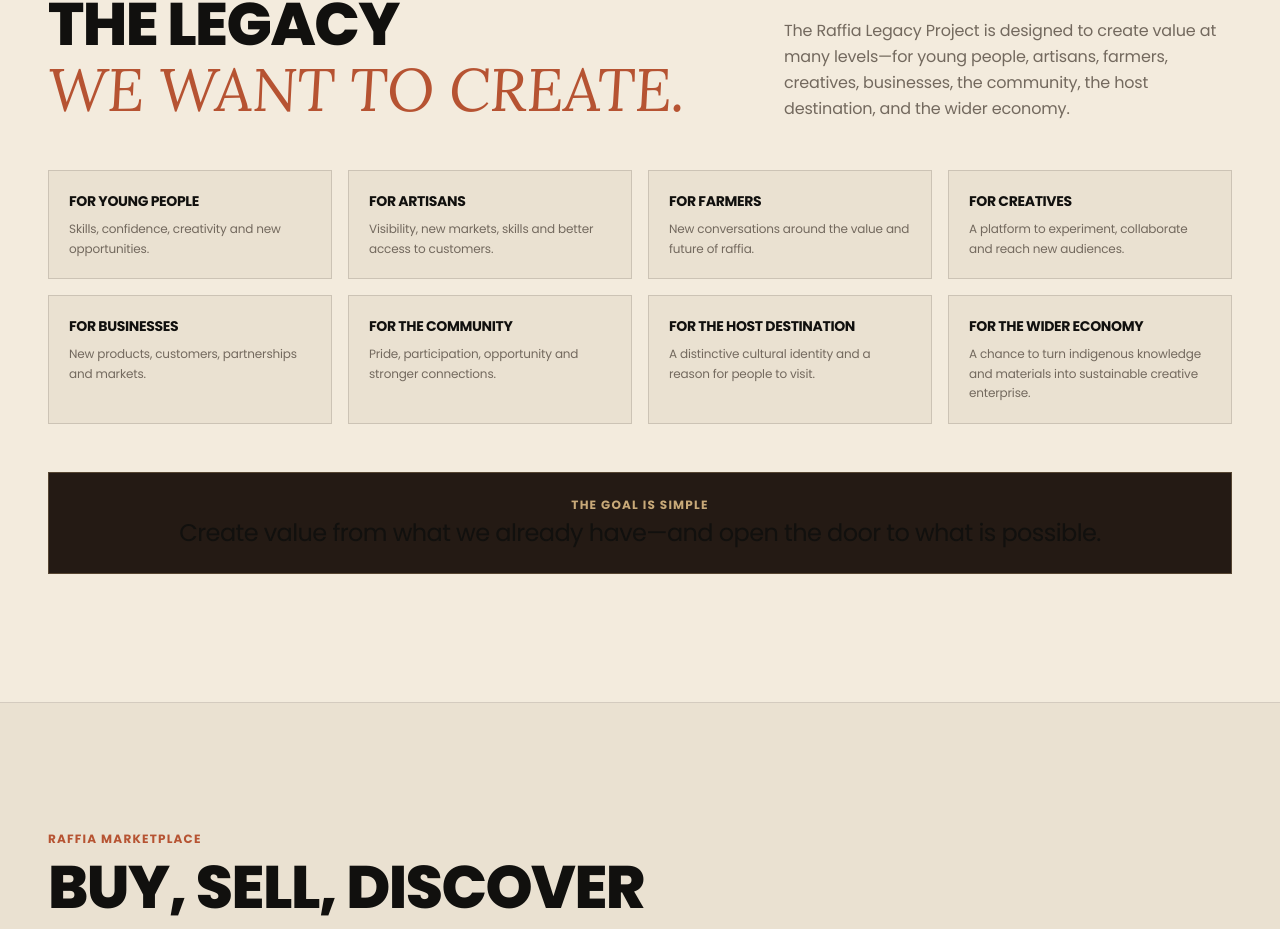
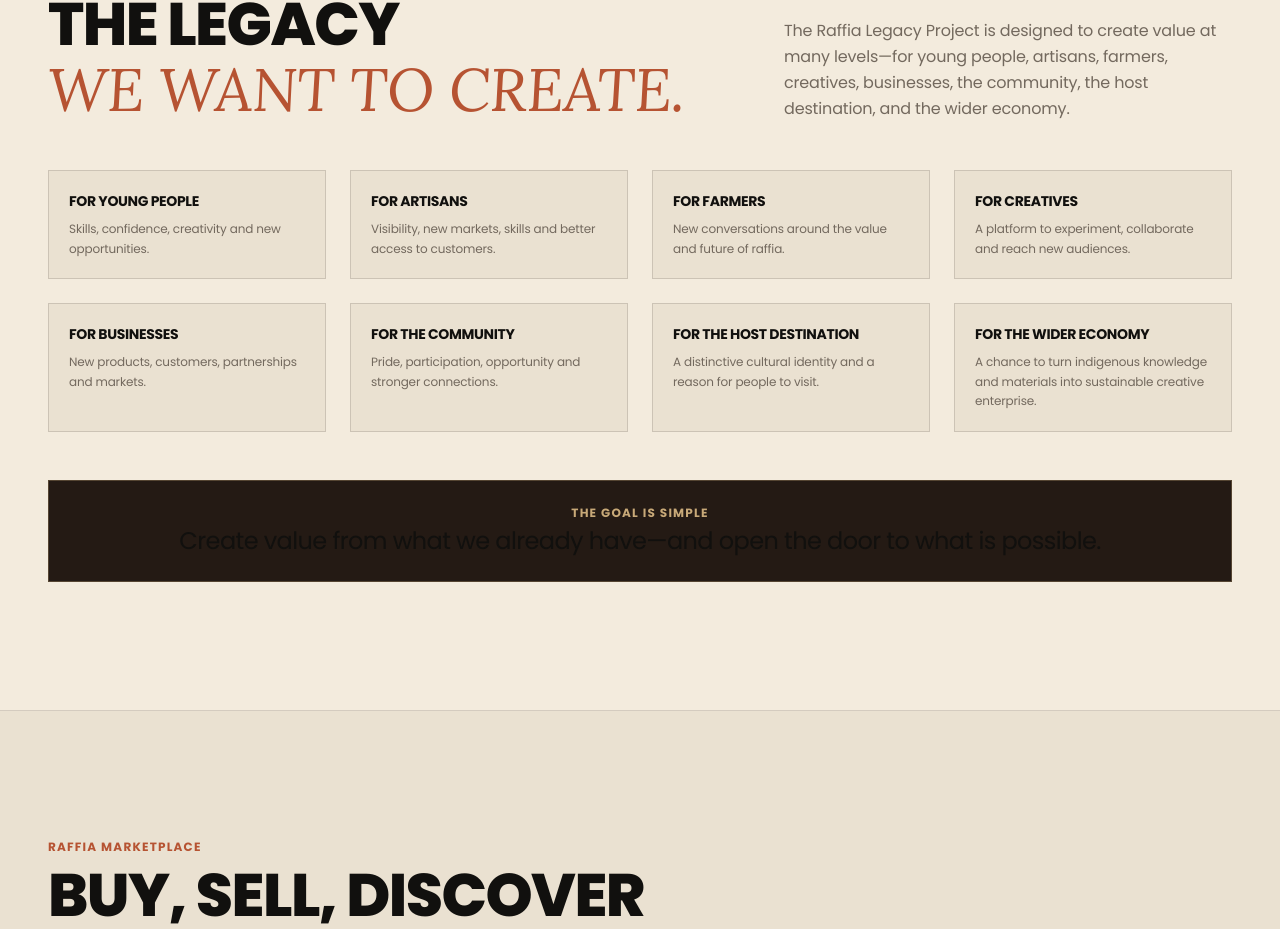
Before and after one commit to Felidonjnr/raffia1, a React (Vite) app: page / in a window 1280 px wide. Shown: the part 4897-5826 px from the top of the page. Built offline with nearby package versions, Linux system fonts and the light colour scheme.

Commit message:
refine: improve value creation spacing

```diff
--- a/src/pages/HomePage.tsx
+++ b/src/pages/HomePage.tsx
@@ -525,7 +525,7 @@ export const HomePage: React.FC<HomePageProps> = ({ onNavigate, onSelectProduct
           </div>
 
           {/* 8 Value Levels from PDF Page 6 */}
-          <div className="grid grid-cols-1 sm:grid-cols-2 lg:grid-cols-4 gap-4">
+          <div className="grid grid-cols-1 sm:grid-cols-2 lg:grid-cols-4 gap-5 lg:gap-6">
             {[
               { title: 'FOR YOUNG PEOPLE', desc: 'Skills, confidence, creativity and new opportunities.' },
               { title: 'FOR ARTISANS', desc: 'Visibility, new markets, skills and better access to customers.' },
```
